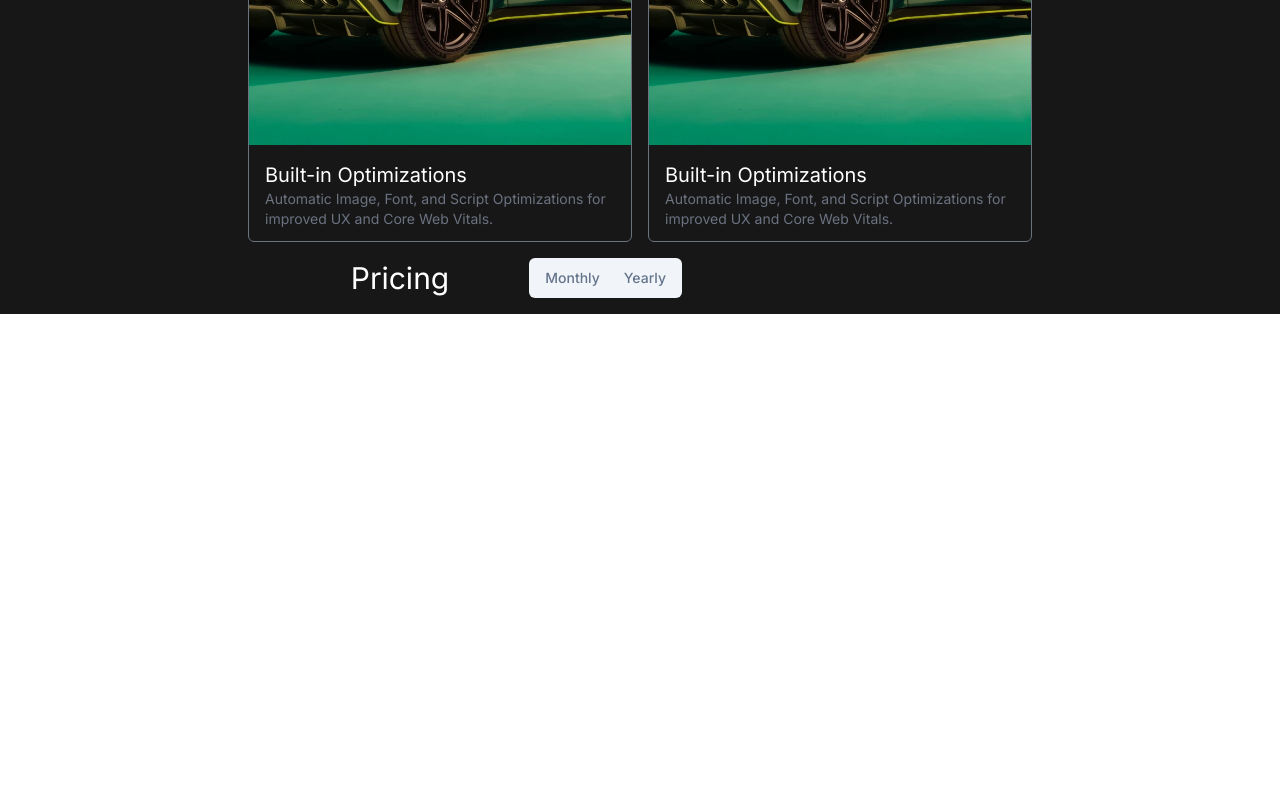
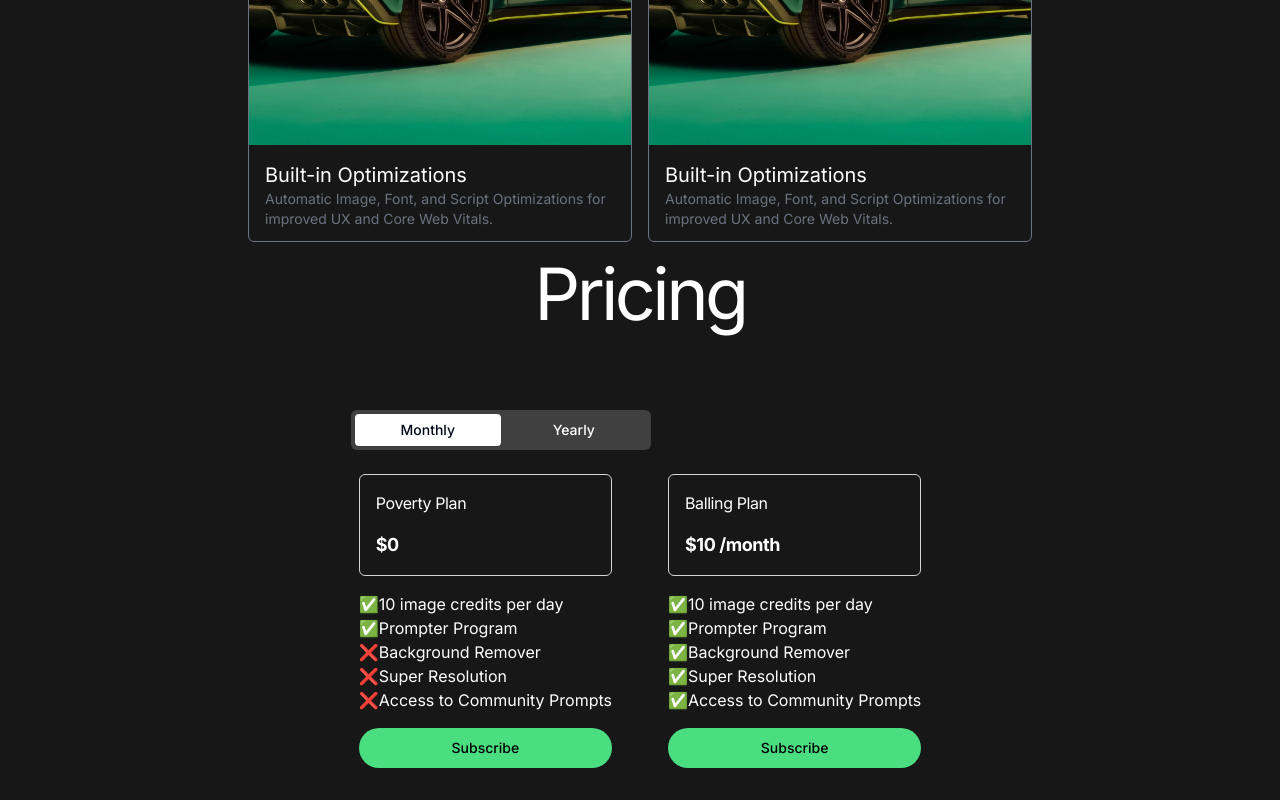
Before and after one commit to themuffineman/pendora, a Next.js app: page / in a window 1280 px wide. Shown: the part 1318-2118 px from the top of the page. Before the commit the page ends 1632 px from the top, so only its background shows below. Built offline with nearby package versions, Linux system fonts and the light colour scheme.

Commit message:
Pricing Section

```diff
--- a/app/page.js
+++ b/app/page.js
@@ -22,7 +22,7 @@ export default function Home() {
         </div>
         <div className="flex gap-5 items-center">
           <Link href="/"><Button variant="primary" className="rounded-3xl border hover:border-white bg-white hover:bg-black hover:text-white font-bold">Login</Button></Link>
-          <Link href="/"><Button variant="primary" className="rounded-3xl border border-transparent hover:border-white bg-yellow-200 text-black font-bold" >Create Account</Button></Link>
+          <Link href="/"><Button variant="primary" className="rounded-3xl border border-transparent hover:border-white bg-green-400 text-black font-bold" >Create Account</Button></Link>
         </div>
       </nav>
       <section>
@@ -97,20 +97,84 @@ export default function Home() {
         </div>
       </section>
       <section>
-        <div className="flex justify-between items-center text-white w-full p-4 gap-20">
-          <h3 className="text-3xl">Pricing</h3>
-          <Tabs defaultValue="account" className="w-[400px]">
-            <TabsList>
-              <TabsTrigger value="monthly" className="">Monthly</TabsTrigger>
-              <TabsTrigger value="yearly">Yearly</TabsTrigger>
-            </TabsList>
-            <TabsContent value="monthly">
+        <div className="flex flex-col items-center text-white w-full mx-auto p-4 gap-20">
+          <h3 className="text-7xl font-normal tracking-tighter text-white">Pricing</h3>
 
-            </TabsContent>
-            <TabsContent value="yearly">
+            <Tabs defaultValue="monthly" className="w-full">
+              <TabsList className="grid grid-cols-2 bg-neutral-700 w-[300px] mb-4  text-white">
+                <TabsTrigger value="monthly" className="bg-neutral-700" >Monthly</TabsTrigger>
+                <TabsTrigger value="yearly" className="bg-neutral-700">Yearly</TabsTrigger>
+              </TabsList>
+              <TabsContent value="monthly" className="flex gap-10">
+                <div className="pricing_card flex flex-col gap-4 p-2">
+                  <div className="p-4 border border-neutral-300 flex flex-col rounded-md items-start gap-4">
+                    <h3 className="text-md tracking-tight text-white">Poverty Plan</h3>
+                    <p className="text-lg tracking-tight text-white font-bold">$0</p>
+                  </div>
+                  <div>
+                    <ul className="list-item">
+                      <li>✅10 image credits per day</li>
+                      <li>✅Prompter Program</li>
+                      <li>❌Background Remover</li>
+                      <li>❌Super Resolution</li>
+                      <li>❌Access to Community Prompts</li>
+                    </ul>
+                  </div>
+                  <Button variant="primary" className="w-full bg-green-400 text-black p-4 rounded-3xl hover:border-white hover:border ">Subscribe</Button>
+                </div>
+                <div className="pricing_card flex flex-col gap-4 p-2">
+                  <div className="p-4 border border-neutral-300 flex flex-col rounded-md items-start gap-4">
+                    <h3 className="text-md tracking-tight text-white">Balling Plan</h3>
+                    <p className="text-lg tracking-tight text-white font-bold">$10 /month</p>
+                  </div>
+                  <div>
+                    <ul className="list-item">
+                      <li>✅10 image credits per day</li>
+                      <li>✅Prompter Program</li>
+                      <li>✅Background Remover</li>
+                      <li>✅Super Resolution</li>
+                      <li>✅Access to Community Prompts</li>
+                    </ul>
+                  </div>
+                  <Button variant="primary" className="w-full bg-green-400 text-black p-4 rounded-3xl hover:border-white hover:border ">Subscribe</Button>
+                </div>
+              </TabsContent>
+              <TabsContent value="yearly" className="flex gap-10">
+                  <div className="pricing_card flex flex-col gap-4 p-2">
+                    <div className="p-4 border border-neutral-300 flex flex-col rounded-md items-start gap-4">
+                      <h3 className="text-md tracking-tight text-white">Balling Plan</h3>
+                      <p className="text-lg tracking-tight text-white font-bold">$8 /month</p>
+                    </div>
+                    <div>
+                      <ul className="list-item">
+                        <li>✅10 image credits per day</li>
+                        <li>✅Prompter Program</li>
+                        <li>✅Background Remover</li>
+                        <li>✅Super Resolution</li>
+                        <li>✅Access to Community Prompts</li>
+                      </ul>
+                    </div>
+                    <Button variant="primary" className="w-full bg-green-400 text-black p-4 rounded-3xl hover:border-white hover:border ">Subscribe</Button>
+                  </div>
+                  <div className="pricing_card flex flex-col gap-4 p-2">
+                    <div className="p-4 border border-neutral-300 flex flex-col rounded-md items-start gap-4">
+                      <h3 className="text-md tracking-tight text-white">Balling Plan</h3>
+                      <p className="text-lg tracking-tight text-white font-bold">$8 /month</p>
+                    </div>
+                    <div>
+                      <ul className="list-item">
+                        <li>✅10 image credits per day</li>
+                        <li>✅Prompter Program</li>
+                        <li>✅Background Remover</li>
+                        <li>✅Super Resolution</li>
+                        <li>✅Access to Community Prompts</li>
+                      </ul>
+                    </div>
+                    <Button variant="primary" className="w-full bg-green-400 text-black p-4 rounded-3xl hover:border-white hover:border ">Subscribe</Button>
+                  </div>
+              </TabsContent>
+          </Tabs>
 
-            </TabsContent>
-        </Tabs>
         </div>
         <div></div>
       </section>
```
